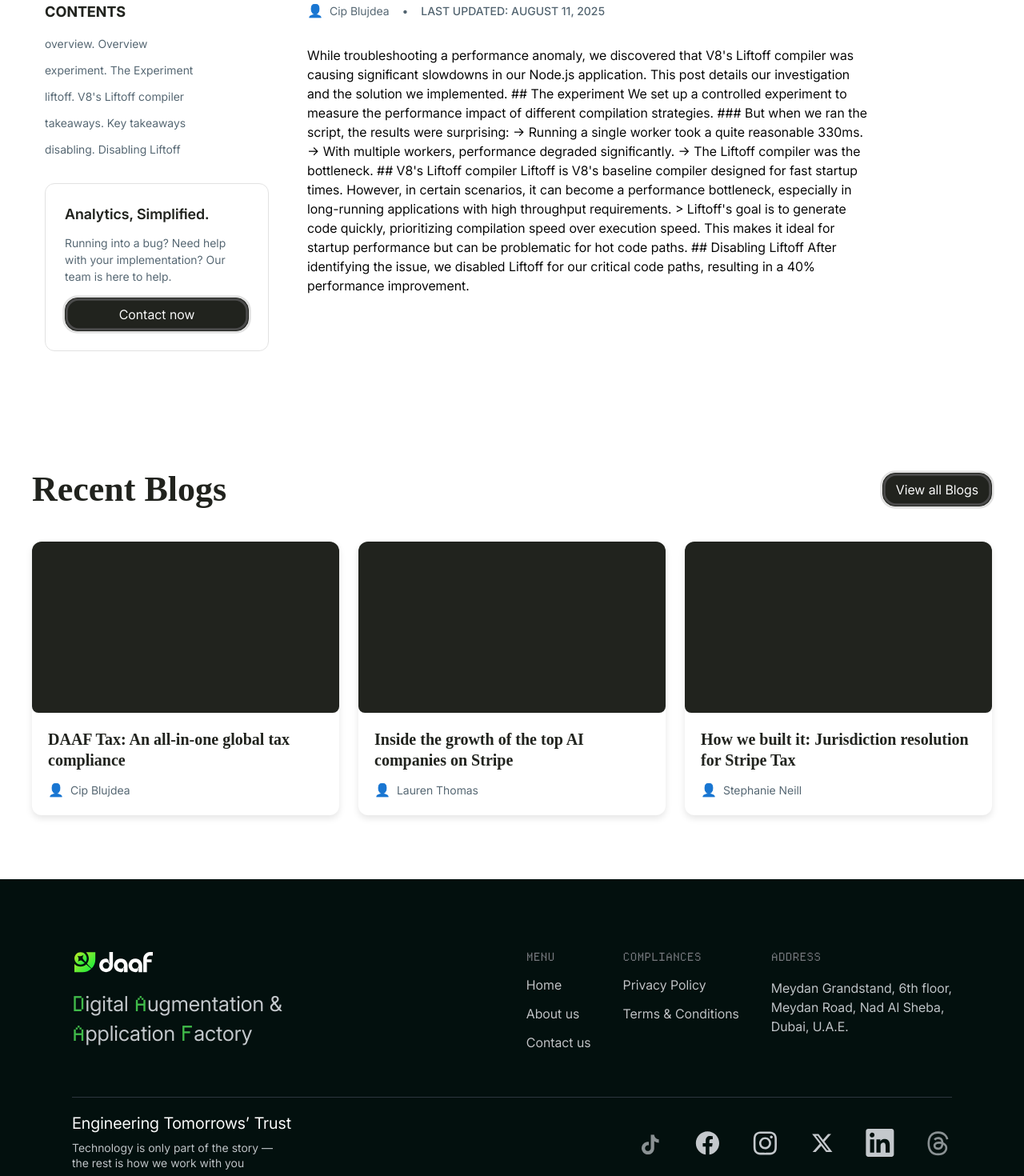
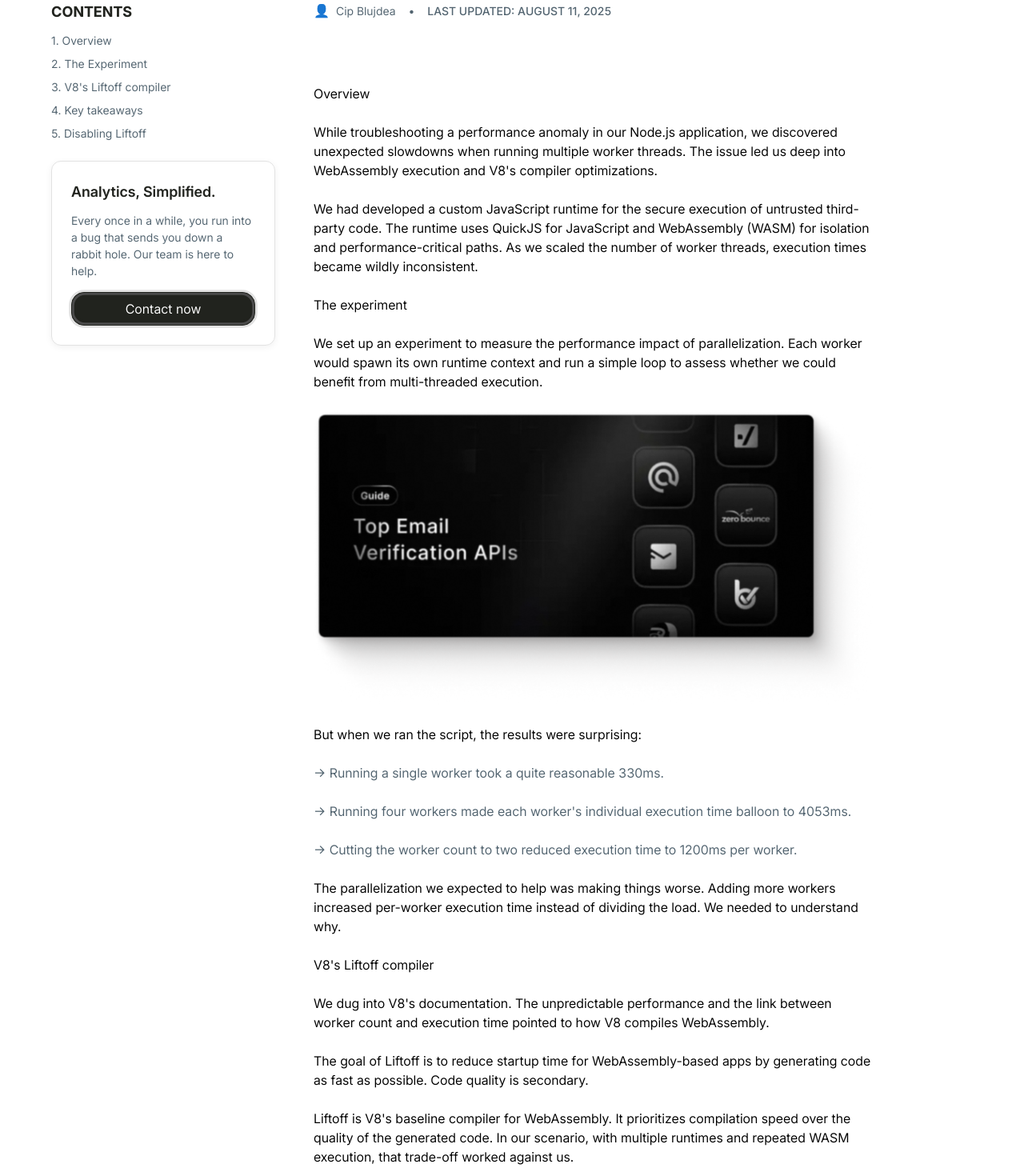
Before and after one commit to daaf-technologies/daaf-website, a SvelteKit app: page /blogs/daaf-tax-global-tax-compliance in a window 1280 px wide. Shown: the part 900-2370 px from the top of the page at 80% size. Built offline with nearby package versions, Linux system fonts and the light colour scheme; a web font is replaced by a local one.

Commit message:
feat(#90): :sparkles: Added responsiveness

```diff
--- a/src/lib/constants/blogs.ts
+++ b/src/lib/constants/blogs.ts
@@ -31,49 +31,32 @@
 			{ id: 'takeaways', title: 'Key takeaways' },
 			{ id: 'disabling', title: 'Disabling Liftoff' }
 		],
-		content: `While troubleshooting a performance anomaly, we discovered that V8's Liftoff compiler was causing significant slowdowns in our Node.js application. This post details our investigation and the solution we implemented.
+		content: `<h2 id="overview">Overview</h2>
+<p>While troubleshooting a performance anomaly in our Node.js application, we discovered unexpected slowdowns when running multiple worker threads. The issue led us deep into WebAssembly execution and V8's compiler optimizations.</p>
+<p>We had developed a custom JavaScript runtime for the secure execution of untrusted third-party code. The runtime uses QuickJS for JavaScript and WebAssembly (WASM) for isolation and performance-critical paths. As we scaled the number of worker threads, execution times became wildly inconsistent.</p>
 
-## The experiment
+<h2 id="experiment">The experiment</h2>
+<p>We set up an experiment to measure the performance impact of parallelization. Each worker would spawn its own runtime context and run a simple loop to assess whether we could benefit from multi-threaded execution.</p>
+<figure class="content-embedded-image">
+	<img src="/images/blog-embed-verification-apis.png" alt="Top Email Verification APIs" />
+</figure>
+<h3>But when we ran the script, the results were surprising:</h3>
+<p class="content-bullet">→ Running a single worker took a quite reasonable 330ms.</p>
+<p class="content-bullet">→ Running four workers made each worker's individual execution time balloon to 4053ms.</p>
+<p class="content-bullet">→ Cutting the worker count to two reduced execution time to 1200ms per worker.</p>
+<p>The parallelization we expected to help was making things worse. Adding more workers increased per-worker execution time instead of dividing the load. We needed to understand why.</p>
 
-We set up a controlled experiment to measure the performance impact of different compilation strategies.
+<h2 id="liftoff">V8's Liftoff compiler</h2>
+<p>We dug into V8's documentation. The unpredictable performance and the link between worker count and execution time pointed to how V8 compiles WebAssembly.</p>
+<blockquote>The goal of Liftoff is to reduce startup time for WebAssembly-based apps by generating code as fast as possible. Code quality is secondary.</blockquote>
+<p>Liftoff is V8's baseline compiler for WebAssembly. It prioritizes compilation speed over the quality of the generated code. In our scenario, with multiple runtimes and repeated WASM execution, that trade-off worked against us.</p>
 
-### But when we ran the script, the results were surprising:
+<h2 id="takeaways">Key takeaways</h2>
+<p>Liftoff can be a bottleneck when running many WebAssembly instances in parallel. If you see execution time grow with the number of workers, V8's compilation strategy is a likely cause. Disabling Liftoff for hot WASM paths can restore predictable, faster performance.</p>
 
-→ Running a single worker took a quite reasonable 330ms.
-→ With multiple workers, performance degraded significantly.
-→ The Liftoff compiler was the bottleneck.
-
-## V8's Liftoff compiler
-
-Liftoff is V8's baseline compiler designed for fast startup times. However, in certain scenarios, it can become a performance bottleneck, especially in long-running applications with high throughput requirements.
-
-> Liftoff's goal is to generate code quickly, prioritizing compilation speed over execution speed. This makes it ideal for startup performance but can be problematic for hot code paths.
-
-## Disabling Liftoff
-
-After identifying the issue, we disabled Liftoff for our critical code paths, resulting in a 40% performance improvement.`
-	},
-	{
-		id: '2',
-		title: 'Inside the growth of the top AI companies on Stripe',
-		slug: 'inside-growth-top-ai-companies-stripe',
-		category: 'Engineering',
-		author: 'Lauren Thomas',
-		date: 'Sep 07, 2025',
-		description:
-			'Building scalable tax compliance solutions requires understanding complex regulations across multiple jurisdictions. Learn how we architected a platform that handles global tax requirements efficiently.',
-		featuredImage: '/images/blog-featured-2.png'
-	},
-	{
-		id: '3',
-		title: 'How we built it: Jurisdiction resolution for Stripe Tax',
-		slug: 'how-we-built-jurisdiction-resolution-stripe-tax',
-		category: 'Software Development',
-		author: 'Stephanie Neill',
-		date: 'Oct 21, 2024',
-		description:
-			'Streamlining tax compliance across borders is challenging. Our platform consolidates multiple tax jurisdictions into a single, easy-to-use interface that simplifies complex workflows.',
-		featuredImage: '/images/blog-featured-3.png'
+<h2 id="disabling">Disabling Liftoff</h2>
+<p>We ran an experiment: we disabled Liftoff using a V8 flag in Node.js. The inconsistent execution times disappeared. Workers scaled as we had originally expected.</p>
+<p>If you hit similar behaviour with Node.js, WebAssembly, and worker threads, try turning off Liftoff for your critical code paths. In our case, it resolved the anomaly and gave us the performance profile we needed.</p>`
 	}
 ];
 
--- a/src/routes/blogs/[slug]/+page.svelte
+++ b/src/routes/blogs/[slug]/+page.svelte
@@ -4,7 +4,29 @@
 	import Footer from '$lib/components/ui/footer';
 	import Header from '$lib/components/ui/header';
 	import Button from '$lib/components/design/button';
-	import { blogPosts, recentBlogs } from '$lib/constants/blogs';
+	import { blogPosts } from '$lib/constants/blogs';
+	import BlogCardPricingScale from '$lib/assets/images/blog-card-pricing-scale.png';
+	import BlogCardBuildEmails from '$lib/assets/images/blog-card-build-emails.png';
+	import BlogCardEmailDeliverability from '$lib/assets/images/blog-card-email-deliverability.png';
+
+	const blogCardImages = [BlogCardPricingScale, BlogCardBuildEmails, BlogCardEmailDeliverability];
+
+	/** Recent: 1 real blog (DAAF Tax, links) + 2 placeholders (images only, no link). Always shown before footer. */
+	const recentCards = [
+		{ type: 'blog' as const, blog: blogPosts[0] },
+		{
+			type: 'placeholder' as const,
+			image: BlogCardBuildEmails,
+			title: 'A comprehensive worldwide tax compliance platform.',
+			author: 'Liam Carter'
+		},
+		{
+			type: 'placeholder' as const,
+			image: BlogCardPricingScale,
+			title: 'A one-stop shop for handling your global tax compliance needs!',
+			author: 'Ava Thompson'
+		}
+	];
 
 	let slug = $derived($page.params.slug);
 	let blog = $derived(slug ? blogPosts.find((b) => b.slug === slug) : null);
@@ -42,7 +64,7 @@
 		<Header />
 
 		<!-- Hero Section -->
-		<div class="hero-section flex w-full flex-col items-center gap-[30px] px-4 pt-[120px]">
+		<div class="hero-section flex w-full flex-col items-center gap-[30px] px-4">
 			<div class="flex flex-col gap-4 text-center max-w-[900px]">
 				<h1 class="blog-title text-[44px] font-semibold text-[#21231E]">{blog.title}</h1>
 				<p class="blog-description text-[20px] text-[#51636F]">{blog.description}</p>
@@ -62,17 +84,26 @@
 			</div>
 		</div>
 
-		<!-- Main Content - Two Column Layout -->
-		<div class="main-content flex w-full max-w-[1200px] gap-12 px-4 py-[60px]">
-			<!-- Left Sidebar -->
-			<aside class="sidebar w-[280px] flex-shrink-0">
-				<!-- Table of Contents -->
+		<!-- Main Content: mobile = stacked (author, TOC, analytics, article); desktop = sidebar | article -->
+		<div class="main-content flex w-full max-w-[1200px] px-4">
+			<!-- Author & Date (first on mobile) -->
+			<div class="author-date">
+				<span class="author-icon">👤</span>
+				<span class="author-name">{blog.author}</span>
+				{#if blog.lastUpdated}
+					<span class="date-separator">•</span>
+					<span class="last-updated">LAST UPDATED: {blog.lastUpdated.toUpperCase()}</span>
+				{/if}
+			</div>
+
+			<!-- Sidebar: TOC + Analytics (second on mobile) -->
+			<aside class="sidebar">
 				<div class="toc-section">
 					<h2 class="toc-title">CONTENTS</h2>
 					<nav class="toc-nav">
 						{#if blog.tableOfContents}
-							{#each blog.tableOfContents as item}
-								<a href="#{item.id}" class="toc-link">{item.id}. {item.title}</a>
+							{#each blog.tableOfContents as item, i}
+								<a href="#{item.id}" class="toc-link">{i + 1}. {item.title}</a>
 							{/each}
 						{:else}
 							<a href="#overview" class="toc-link">1. Overview</a>
@@ -84,11 +115,10 @@
 					</nav>
 				</div>
 
-				<!-- Analytics Card -->
 				<div class="analytics-card">
 					<h3 class="analytics-title">Analytics, Simplified.</h3>
 					<p class="analytics-text">
-						Running into a bug? Need help with your implementation? Our team is here to help.
+						Every once in a while, you run into a bug that sends you down a rabbit hole. Our team is here to help.
 					</p>
 					<Button variant="primary" onclick={() => goto('/contact-us')} class="contact-btn">
 						Contact now
@@ -96,19 +126,8 @@
 				</div>
 			</aside>
 
-			<!-- Right Column - Blog Content -->
-			<article class="blog-content flex-1">
-				<!-- Author & Date -->
-				<div class="author-date">
-					<span class="author-icon">👤</span>
-					<span class="author-name">{blog.author}</span>
-					{#if blog.lastUpdated}
-						<span class="date-separator">•</span>
-						<span class="last-updated">LAST UPDATED: {blog.lastUpdated.toUpperCase()}</span>
-					{/if}
-				</div>
-
-				<!-- Blog Content -->
+			<!-- Article (third on mobile) -->
+			<article class="blog-content">
 				<div class="content-body">
 					{#if blog.content}
 						<div class="content-html">
@@ -159,28 +178,47 @@
 			</article>
 		</div>
 
-		<!-- Recent Blogs Section -->
+		<!-- Recent Blogs Section (before footer): DAAF Tax (link) + 2 placeholders (no link) -->
 		<div class="recent-blogs flex w-full flex-col items-center gap-8 px-4 pb-[60px]">
-			<div class="flex w-full max-w-[1200px] items-center justify-between">
+			<div class="recent-header flex w-full max-w-[1200px] flex-col gap-3 md:flex-row md:items-center md:justify-between">
 				<h2 class="recent-title text-[44px] font-semibold text-[#21231E]">Recent Blogs</h2>
 				<Button variant="primary" onclick={() => goto('/blogs')} class="view-all-btn">
 					View all Blogs
 				</Button>
 			</div>
 			<div class="recent-grid flex w-full max-w-[1200px] gap-6">
-				{#each recentBlogs.slice(0, 3) as recentBlog}
-					<a href="/blogs/{recentBlog.slug}" class="recent-card">
+				{#each recentCards as card}
+					{#if card.type === 'blog'}
+						<a href="/blogs/{card.blog.slug}" class="recent-card">
 							<div class="recent-image">
-							<div class="recent-placeholder bg-[#21231E] rounded-lg w-full h-full"></div>
+								<img
+									src={card.blog.featuredImage || blogCardImages[0]}
+									alt={card.blog.title}
+									class="recent-img"
+								/>
 							</div>
 							<div class="recent-content">
-							<h3 class="recent-card-title">{recentBlog.title}</h3>
+								<h3 class="recent-card-title">{card.blog.title}</h3>
 								<div class="recent-author">
 									<span class="author-icon">👤</span>
-								<span>{recentBlog.author}</span>
+									<span>{card.blog.author}</span>
 								</div>
 							</div>
 						</a>
+					{:else}
+						<div class="recent-card recent-card--no-link">
+							<div class="recent-image">
+								<img src={card.image} alt={card.title} class="recent-img" />
+							</div>
+							<div class="recent-content">
+								<h3 class="recent-card-title">{card.title}</h3>
+								<div class="recent-author">
+									<span class="author-icon">👤</span>
+									<span>{card.author}</span>
+								</div>
+							</div>
+						</div>
+					{/if}
 				{/each}
 			</div>
 		</div>
@@ -195,7 +233,8 @@
 		}
 
 		.hero-section {
-			background: #ffffff;
+			background: linear-gradient(160deg, #fafdf9 0%, #ffffff 40%);
+			padding-top: 80px;
 		}
 
 		.blog-title {
@@ -213,10 +252,11 @@
 
 		.featured-hero-img {
 			width: 100%;
-			height: 400px;
+			height: 280px;
 			object-fit: cover;
 			object-position: center;
 			border-radius: 12px;
+			border: 1px solid rgba(0, 0, 0, 0.1);
 		}
 
 		.featured-image-placeholder {
@@ -226,41 +266,63 @@
 
 		.main-content {
 			background: #ffffff;
+			display: flex;
+			flex-direction: column;
+			gap: 24px;
+			padding-top: 32px;
+			padding-bottom: 48px;
 		}
 
 		.sidebar {
-			position: sticky;
-			top: 120px;
-			height: fit-content;
+			position: static;
+			width: 100%;
 		}
 
 		.toc-section {
-			margin-bottom: 32px;
+			margin-bottom: 24px;
 		}
 
 		.toc-title {
 			font-size: 18px;
 			font-weight: 700;
 			color: #21231e;
-			margin-bottom: 16px;
+			margin-bottom: 12px;
 		}
 
 		.toc-nav {
 			display: flex;
-			flex-direction: column;
-			gap: 12px;
+			flex-direction: row;
+			flex-wrap: nowrap;
+			gap: 8px;
+			overflow-x: auto;
+			padding-bottom: 8px;
+			-webkit-overflow-scrolling: touch;
 		}
 
 		.toc-link {
-			font-size: 14px;
+			font-size: 13px;
 			color: #51636f;
 			text-decoration: none;
 			line-height: 150%;
+			flex-shrink: 0;
+			padding: 8px 16px;
+			border-radius: 9999px;
+			background: #f0f0f0;
+			transition: background 0.2s, color 0.2s;
+		}
+
+		.toc-link:first-child {
+			background: #21231e;
+			color: #ffffff;
 		}
 
 		.toc-link:hover {
-			color: #21231e;
-			text-decoration: underline;
+			background: #e5e5e5;
+		}
+
+		.toc-link:first-child:hover {
+			background: #21231e;
+			color: #ffffff;
 		}
 
 		.analytics-card {
@@ -268,6 +330,7 @@
 			border-radius: 12px;
 			padding: 24px;
 			background: #ffffff;
+			box-shadow: 0 2px 8px rgba(0, 0, 0, 0.06);
 		}
 
 		.analytics-title {
@@ -362,6 +425,55 @@
 			color: #51636f;
 		}
 
+		.content-html :global(.content-bullet) {
+			font-size: 16px;
+			line-height: 150%;
+			color: #51636f;
+			display: flex;
+			gap: 8px;
+		}
+
+		.content-html :global(figure.content-embedded-image) {
+			margin: 24px 0;
+			max-width: 100%;
+		}
+
+		.content-html :global(figure.content-embedded-image img) {
+			width: 100%;
+			height: auto;
+			display: block;
+			border-radius: 12px;
+			border: 1px solid rgba(0, 0, 0, 0.1);
+		}
+
+		.content-html :global(.embedded-image-card) {
+			background: #21231e;
+			border-radius: 12px;
+			padding: 24px;
+			color: #ffffff;
+			border: 1px solid rgba(0, 0, 0, 0.1);
+		}
+
+		.content-html :global(.embedded-badge) {
+			display: inline-block;
+			font-size: 11px;
+			font-weight: 600;
+			text-transform: uppercase;
+			letter-spacing: 0.05em;
+			padding: 4px 10px;
+			border: 1px solid rgba(255, 255, 255, 0.4);
+			border-radius: 9999px;
+			margin-bottom: 12px;
+		}
+
+		.content-html :global(.embedded-title) {
+			font-size: 20px;
+			font-weight: 600;
+			line-height: 130%;
+			margin: 0;
+			color: #ffffff;
+		}
+
 		.content-paragraph {
 			font-size: 16px;
 			line-height: 150%;
@@ -414,7 +526,8 @@
 
 		.recent-grid {
 			display: grid;
-			grid-template-columns: repeat(3, 1fr);
+			grid-template-columns: 1fr;
+			gap: 20px;
 		}
 
 		.recent-card {
@@ -434,15 +547,27 @@
 			box-shadow: 0px 8px 16px rgba(0, 0, 0, 0.15);
 		}
 
+		.recent-card--no-link {
+			cursor: default;
+			pointer-events: none;
+		}
+
+		.recent-card--no-link:hover {
+			transform: none;
+			box-shadow: 0px 4px 8px rgba(0, 0, 0, 0.1);
+		}
+
 		.recent-image {
 			width: 100%;
 			aspect-ratio: 269 / 150;
 			overflow: hidden;
 		}
 
-		.recent-placeholder {
+		.recent-img {
 			width: 100%;
 			height: 100%;
+			object-fit: cover;
+			object-position: center;
 		}
 
 		.recent-content {
@@ -470,19 +595,149 @@
 			padding: 12px 32px;
 		}
 
-		@media (min-width: 1140px) {
+		@media (min-width: 820px) {
+			.hero-section {
+				padding-top: 100px;
+				padding-left: 20px;
+				padding-right: 20px;
+			}
+
+			.featured-hero-img {
+				height: 400px;
+			}
+
+			.main-content {
+				display: grid;
+				grid-template-columns: 280px 1fr;
+				grid-template-rows: auto 1fr;
+				gap: 48px;
+				padding-top: 60px;
+				padding-bottom: 60px;
+				padding-left: 20px;
+				padding-right: 20px;
+			}
+
+			.main-content .author-date {
+				grid-column: 2;
+				grid-row: 1;
+			}
+
+			.main-content .sidebar {
+				grid-column: 1;
+				grid-row: 1 / -1;
+				position: sticky;
+				top: 120px;
+				width: 280px;
+				height: fit-content;
+			}
+
+			.main-content .blog-content {
+				grid-column: 2;
+				grid-row: 2;
+			}
+
+			.toc-nav {
+				flex-direction: column;
+				flex-wrap: wrap;
+				overflow: visible;
+				padding-bottom: 0;
+			}
+
+			.toc-link {
+				padding: 0;
+				border-radius: 0;
+				background: none;
+				font-size: 14px;
+			}
+
+			.toc-link:first-child {
+				background: none;
+				color: #51636f;
+			}
+
+			.toc-link:hover {
+				background: none;
+				text-decoration: underline;
+				color: #21231e;
+			}
+
+			.toc-link:first-child:hover {
+				background: none;
+				color: #21231e;
+			}
+
+			.recent-grid {
+				grid-template-columns: repeat(3, 1fr);
+				gap: 24px;
+			}
+
+			.recent-blogs {
+				padding-top: 48px;
+				padding-bottom: 60px;
+				padding-left: 20px;
+				padding-right: 20px;
+			}
+
+			.analytics-card {
+				background: #21231e;
+				border-color: transparent;
+				box-shadow: none;
+			}
+
+			.analytics-title {
+				color: #ffffff;
+			}
+
+			.analytics-text {
+				color: rgba(255, 255, 255, 0.85);
+			}
+
+			.analytics-card :global(button) {
+				background: #ffffff !important;
+				color: #21231e !important;
+				border-color: #ffffff;
+			}
+		}
+
+		@media (min-width: 1024px) {
 			.hero-section {
 				padding-top: 120px;
+				padding-left: 24px;
+				padding-right: 24px;
 			}
 
 			.main-content {
 				padding-top: 80px;
 				padding-bottom: 80px;
+				padding-left: 24px;
+				padding-right: 24px;
 			}
 
 			.recent-blogs {
 				padding-top: 60px;
 				padding-bottom: 80px;
+				padding-left: 24px;
+				padding-right: 24px;
+			}
+
+			.analytics-card {
+				background: #ffffff;
+				border: 1px solid #e2e2e2;
+				box-shadow: 0 2px 8px rgba(0, 0, 0, 0.06);
+			}
+
+			.analytics-title {
+				color: #21231e;
+			}
+
+			.analytics-text {
+				color: #51636f;
+			}
+
+			.analytics-card :global(button) {
+				background: #21231e !important;
+				color: #ffffff !important;
+				border-color: #21231e;
 			}
 		}
 	</style>
```
Also changed, not shown: src/routes/blogs/+page.svelte (+115 -40 lines), static/images/blog-embed-verification-apis.png (added). Lines whose indentation alone changed are shown as unchanged.
